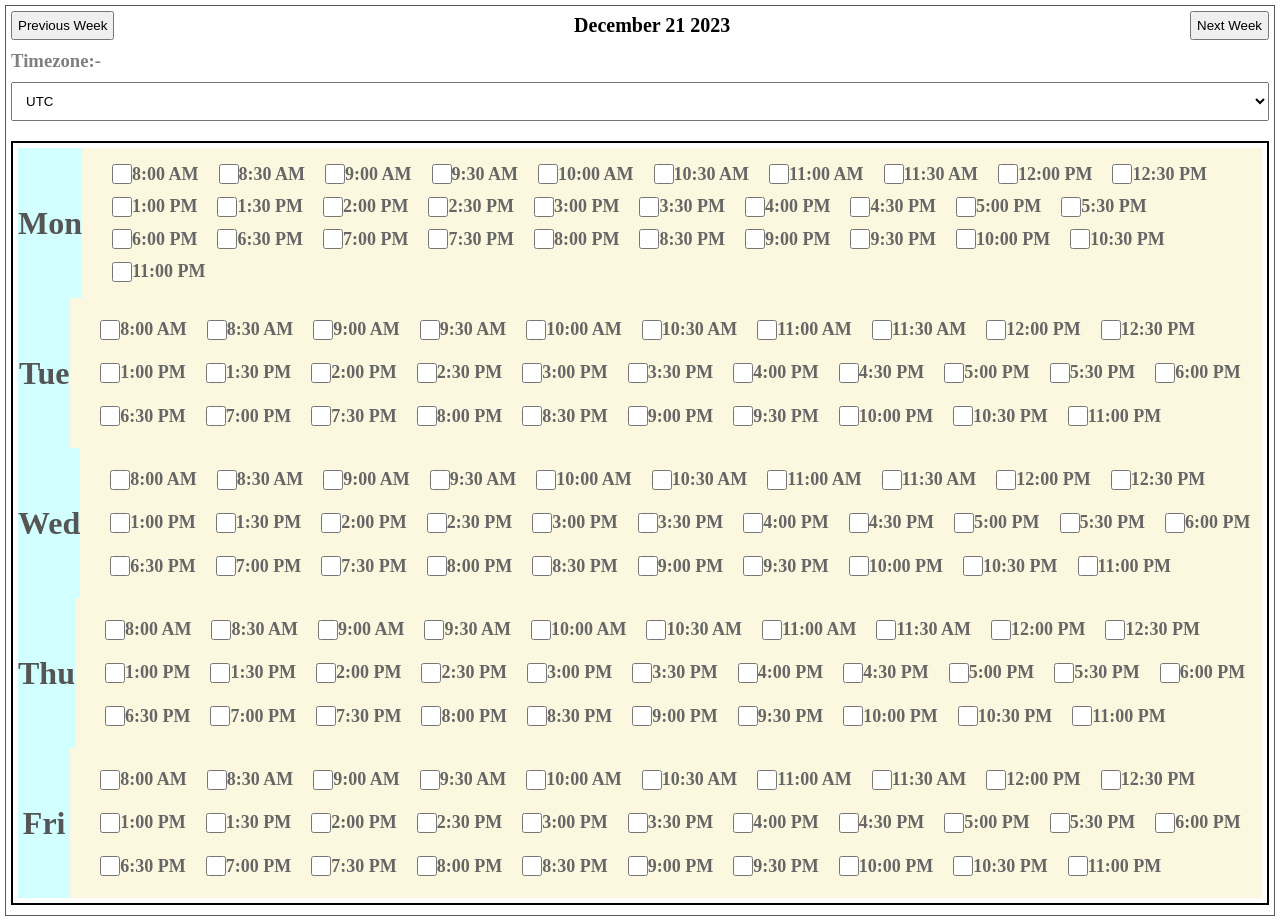
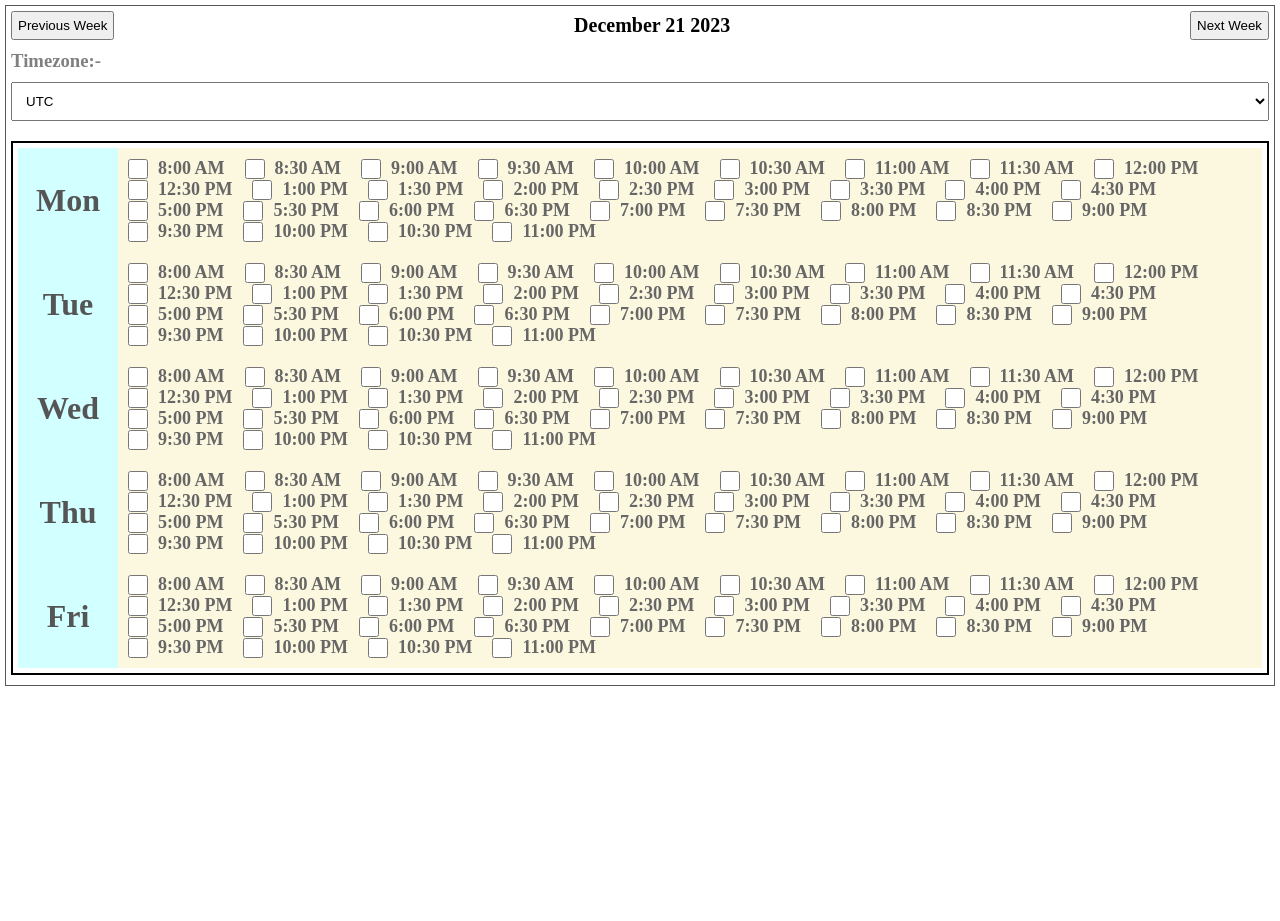
Before and after one commit to shuklarahul000051/react-js-practical, a React (Vite) app: page / in a window 1280 px wide. After the commit the page ends 800 px from the top, so only its background shows below. Built offline with nearby package versions, Linux system fonts and the light colour scheme.

Commit message:
feat<wip>: creating table UI

```diff
--- a/src/styles/table.css
+++ b/src/styles/table.css
@@ -1,22 +1,22 @@
 .weekday-row{
     display: flex;
-    /* flex-direction: column; */
 }
 
 .weekday-head {
     color: #555555;
     background-color: #d2ffff;
-    width: 150px;
-    height: 150px;
+    min-width: 100px;
+    min-height: 100px;
     display: flex;
     align-items: center;
     justify-content: center;
 }
 
 .weekday-body {
-    /* flex-grow: 1; */
+    flex-grow: 1;
     background-color: #fcf8e0;
     padding: 10px;
+    column-gap: 20px;
     display: flex;
     flex-wrap: wrap;
 }
@@ -27,7 +27,7 @@
     font-size: 18px;
     color: #666666;
     font-weight: bolder;
-    margin-left: 20px;
+    column-gap: 10px;
 }
 
 .weekday-body label input{
```
